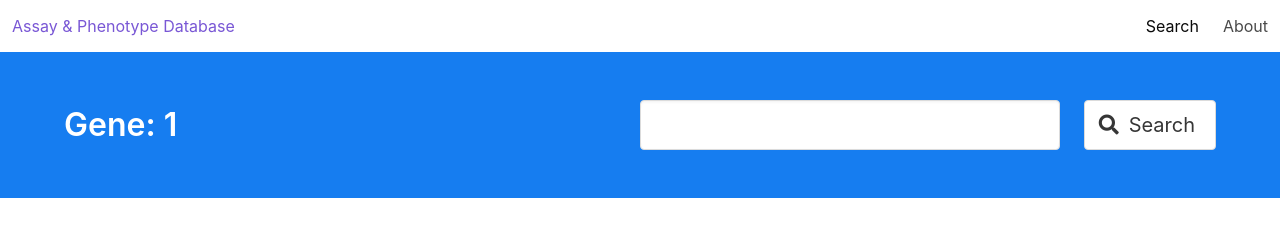
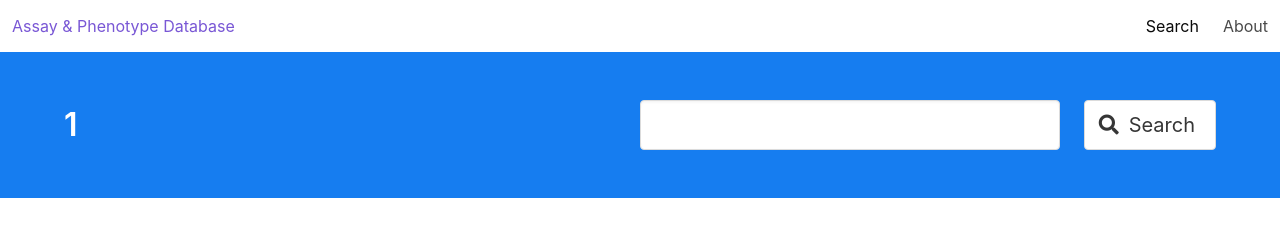
Before and after one commit to rothlab/mavequest-front-end, a Vue app: page /gene/1 in a window 1280 px wide. Shown: the top 248 px of the page. Built offline with nearby package versions, Linux system fonts and the light colour scheme.

Commit message:
Encapsulated header into a vue component

```diff
--- /dev/null
+++ b/src/components/Header.vue
@@ -0,0 +1,41 @@
+<template>
+  <section class="hero is-info">
+    <div class="hero-body">
+      <div class="container">
+        <div class="level">
+          <div class="level-left">
+            <h1 class="title" v-if="title">{{title}}</h1>
+            <h2 class="subtitle" v-if="subtitle">{{subtitle}}</h2>
+          </div>
+          <div class="level-right">
+            <SearchBar showButton></SearchBar>
+          </div>
+        </div>
+      </div>
+    </div>
+  </section>
+</template>
+
+<script>
+import SearchBar from "@/components/SearchBar.vue";
+
+export default {
+    name: "Header",
+    components: {
+      SearchBar
+    },
+    props: {
+      title: String,
+      subtitle: String
+    }
+}
+</script>
+
+<style scoped>
+.level-right {
+  width: 50%;
+}
+.search-bar {
+  width: 100%;
+}
+</style>
--- a/src/views/Gene.vue
+++ b/src/views/Gene.vue
@@ -1,20 +1,7 @@
 <template>
   <div class="details">
     <!-- Header -->
-    <section class="hero is-info">
-      <div class="hero-body">
-        <div class="container">
-          <div class="level">
-            <div class="level-left">
-              <h1 class="title">Gene: {{ geneName }}</h1>
-            </div>
-            <div class="level-right">
-              <SearchBar showButton></SearchBar>
-            </div>
-          </div>
-        </div>
-      </div>
-    </section>
+    <Header v-bind:title="geneName"></Header>
 
     <!-- Main -->
     <section class="section">
@@ -80,12 +67,12 @@
 </template>
 
 <script>
-import SearchBar from "@/components/SearchBar.vue";
+import Header from "@/components/Header.vue";
 
 export default {
   name: "gene-details",
   components: {
-    SearchBar
+    Header
   },
   created() {
     this.geneName = this.$route.params.name;
@@ -101,12 +88,3 @@ export default {
   }
 };
 </script>
-
-<style scoped>
-.level-right {
-  width: 50%;
-}
-.search-bar {
-  width: 100%;
-}
-</style>
--- a/src/views/Summary.vue
+++ b/src/views/Summary.vue
@@ -1,20 +1,7 @@
 <template>
   <div class="summary">
     <!-- Header -->
-    <section class="hero is-info">
-      <div class="hero-body">
-        <div class="container">
-          <div class="level">
-            <div class="level-left">
-              <h1 class="title">Search Results</h1>
-            </div>
-            <div class="level-right">
-              <SearchBar showButton v-bind:genes="genes"></SearchBar>
-            </div>
-          </div>
-        </div>
-      </div>
-    </section>
+    <Header title="Search Results"></Header>
 
     <!-- Main -->
     <section class="section">
@@ -83,13 +70,13 @@
 </template>
 
 <script>
-import SearchBar from "@/components/SearchBar.vue";
+import Header from "@/components/Header.vue";
 import SearchFilter from "@/components/SearchFilter.vue";
 
 export default {
   name: "gene-summary",
   components: {
-    SearchBar,
+    Header,
     SearchFilter
   },
   created() {
@@ -139,12 +126,6 @@ export default {
 </script>
 
 <style scoped>
-.level-right {
-  width: 50%;
-}
-.search-bar {
-  width: 100%;
-}
 .assay-phenotype {
   margin-right: 5px;
 }
```
